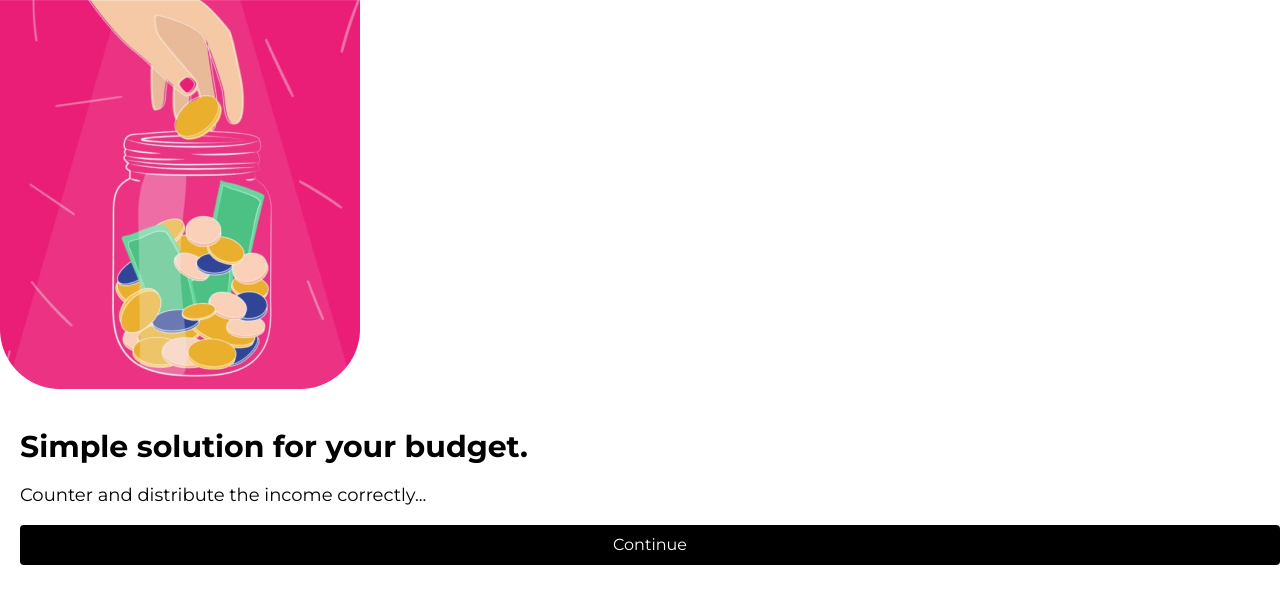
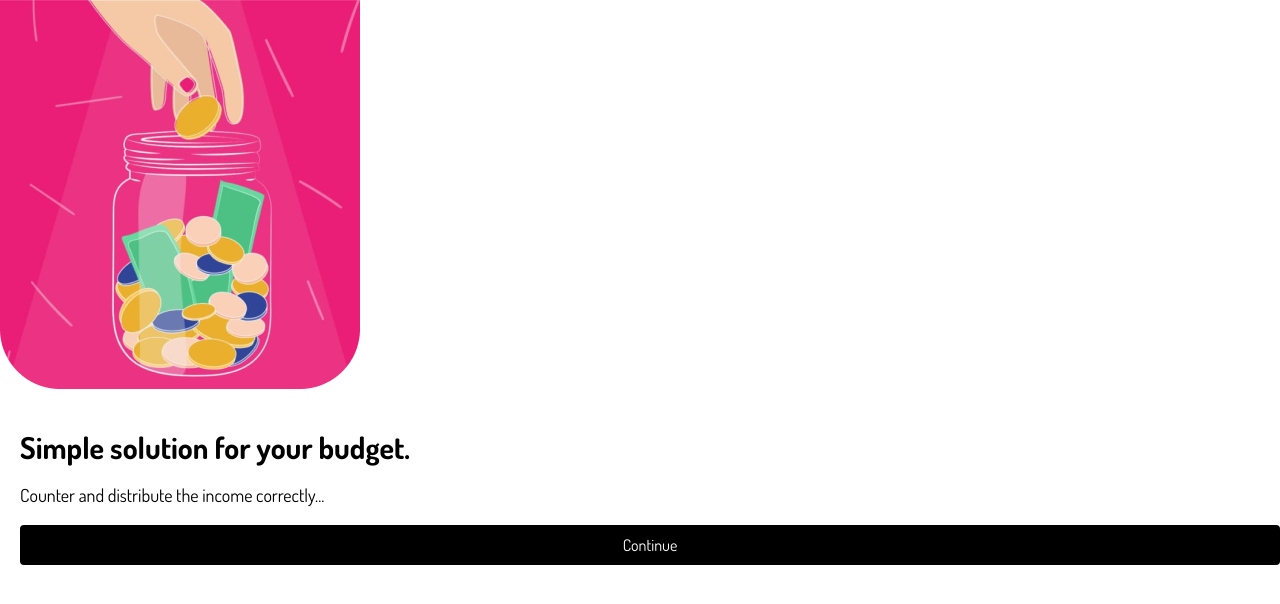
Before and after one commit to Community-With-No-Name/expensify, a Next.js app: page / in a window 1280 px wide. Shown: the top 604 px of the page. Built offline with nearby package versions, Linux system fonts and the light colour scheme.

Commit message:
Changed the default font from Montserrat to Dosis

```diff
--- a/pages/_app.jsx
+++ b/pages/_app.jsx
@@ -1,12 +1,12 @@
 import '@/styles/globals.css'
 import { QueryClient, QueryClientProvider } from '@tanstack/react-query';
-import { Montserrat } from 'next/font/google';
+import { Dosis } from 'next/font/google';
 
-const montserrat = Montserrat({ subsets: ["latin"] })
+const dosis = Dosis({ subsets: ["latin"] })
 const queryClient = new QueryClient()
 export default function App({ Component, pageProps }) {
   return <QueryClientProvider client={queryClient}>
-  <div className={montserrat.className}>
+  <div className={dosis.className}>
   <Component {...pageProps} />
   </div>
   </QueryClientProvider>
```
